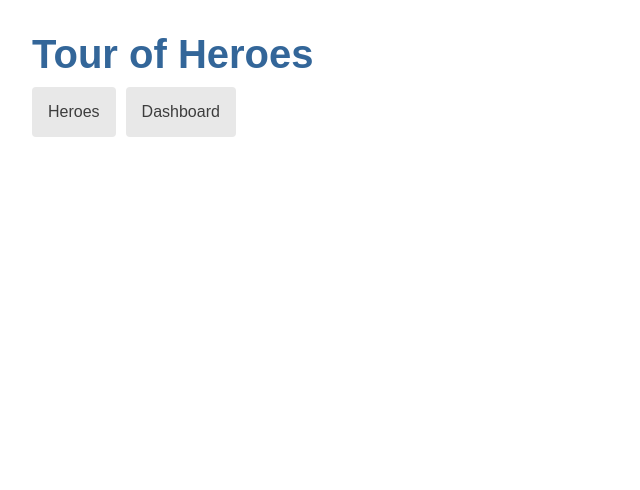
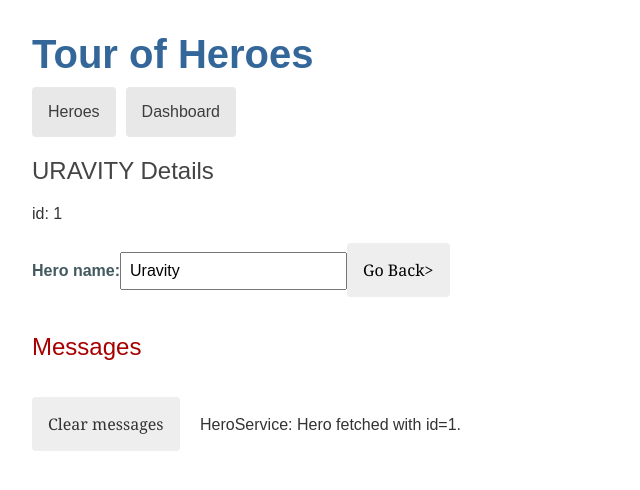
Before and after one commit to NestorMaP/tour-of-heroes, an Angular app: page /detail/1 in a window 1280 px wide. Shown: the top 490 px of the page, without its empty margins (0-640 px from the left). Built offline with nearby package versions, Linux system fonts and the light colour scheme.

Commit message:
Feat: Hero detail component finish logic

```diff
--- a/src/app/components/hero-detail/hero-detail.component.html
+++ b/src/app/components/hero-detail/hero-detail.component.html
@@ -4,6 +4,6 @@
     <div>
         <label for="hero-name">Hero name:</label>
         <input id="hero-name" [(ngModel)]="hero.name" placeholder="Hero name"/>
-        <button type="button" (click)="goBack()" Go Back></button>
+        <button type="button" (click)="goBack()">Go Back></button>
     </div>
 }
--- a/src/app/components/hero-detail/hero-detail.component.scss
+++ b/src/app/components/hero-detail/hero-detail.component.scss
@@ -0,0 +1,27 @@
+label {
+    color: #435960;
+    font-weight: bold;
+}
+
+input {
+    font-size: 1em;
+    padding: .5rem;
+}
+
+button {
+    margin-top: 20px;
+    background-color: #eee;
+    padding: 1rem;
+    border-radius: 4px;
+    font-size: 1rem;
+
+    &:hover {
+        background-color: #cfd8dc;
+    }
+
+    &:disabled {
+        background-color: #eee;
+        color: #ccc;
+        cursor: auto;
+    }
+}
--- a/src/app/components/hero-detail/hero-detail.component.ts
+++ b/src/app/components/hero-detail/hero-detail.component.ts
@@ -24,6 +24,10 @@ export class HeroDetailComponent {
     private location: Location
   ) { }
 
+  ngOnInit(): void {
+    this.getHero();
+  }
+
   getHero(): void {
     const id = Number(this.route.snapshot.paramMap.get('id'));
     this.heroService.getHero(id)
```
